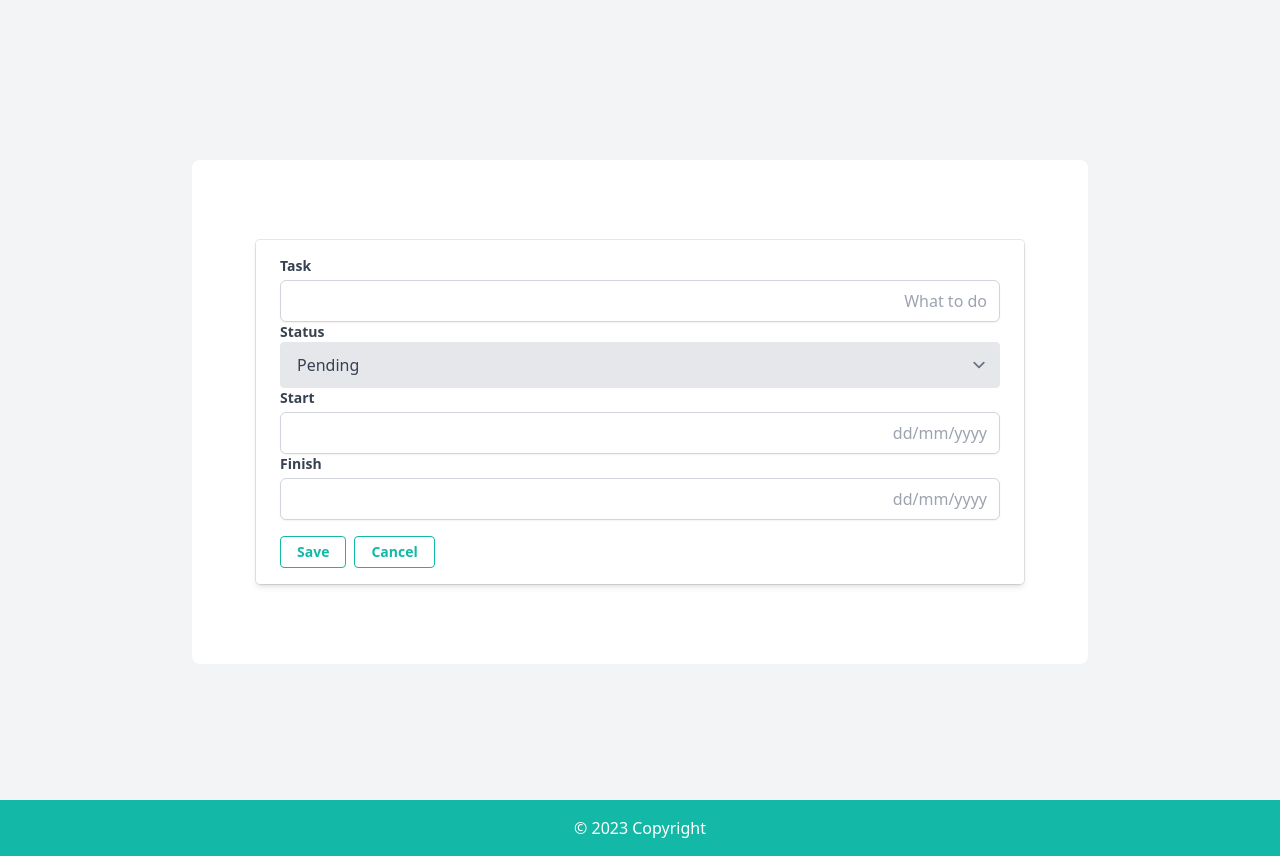
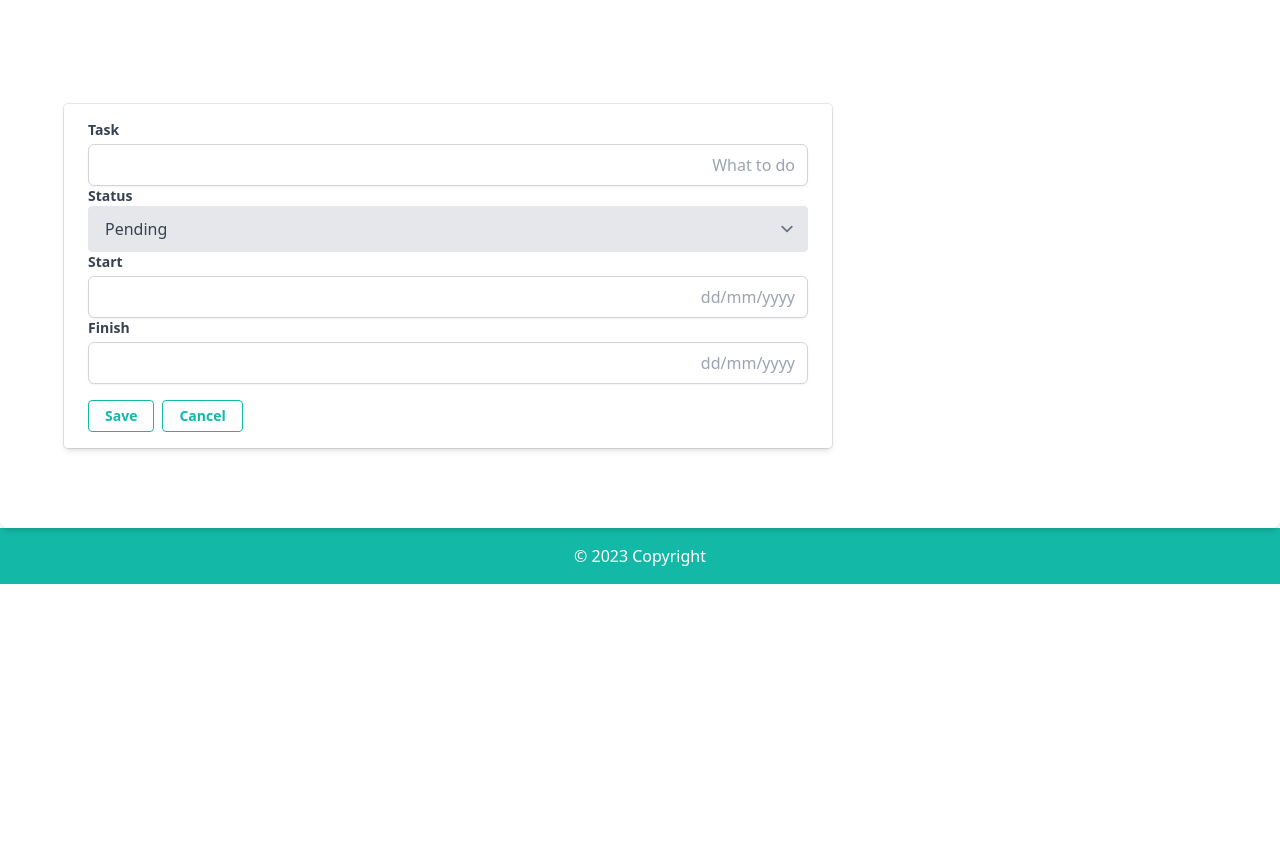
Before and after one commit to GabrielaMaureira/TO-DO-LIST-App, a PHP site: page /create in a window 1280 px wide. Shown: the part 80-936 px from the top of the page. After the commit the page ends 664 px from the top, so only its background shows below. Run offline with PHP 8.4, Linux system fonts and the light colour scheme; some libraries are stand-ins or nearby versions.

Commit message:
class changed to relative overflow auto

```diff
--- a/app/views/scripts/application/createTask.phtml
+++ b/app/views/scripts/application/createTask.phtml
@@ -9,8 +9,8 @@
 </head>
 <body>
 
-     <div>
-      <div class="flex flex-col items-center min-h-screen pt-6 bg-gray-100 sm:justify-center sm:pt-0">
+     <div >
+      <div class="relative overflow-x-auto shadow-md sm:rounded-lg">
         <div class="w-full px-16 py-20 mt-6 overflow-hidden bg-white rounded-lg lg:max-w-4xl">
 
 
```
